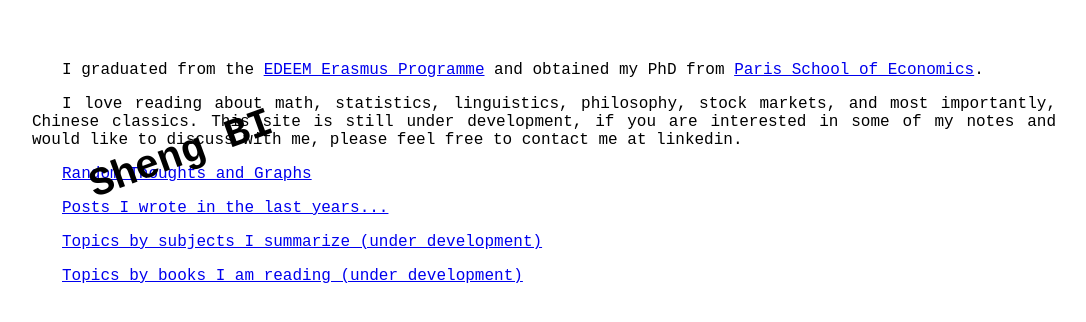
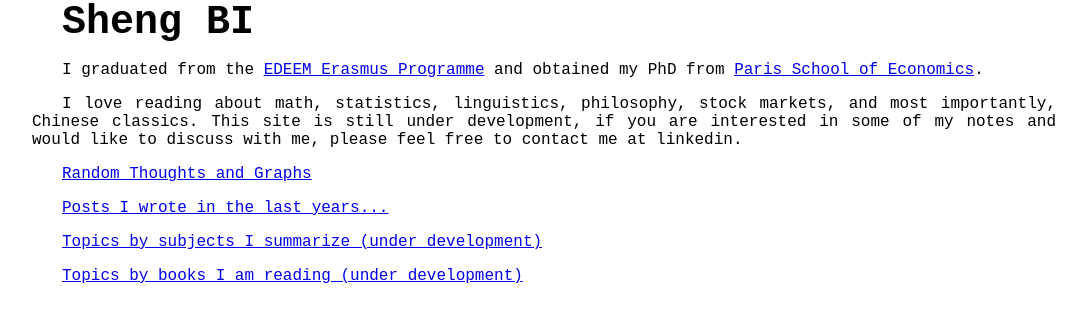
Before and after one commit to brbisheng/brbisheng.github.io, a Jekyll site: the page built from index.html, in a window 1280 px wide. Shown: the top 322 px of the page, without its empty margins (96-1182 px from the left). Built offline with Jekyll 4.4.1, drawn with Linux system fonts in a browser that asks for light colours; nearby versions of some CDN libraries.

Commit message:
Update index.html

```diff
--- a/index.html
+++ b/index.html
@@ -10,7 +10,7 @@ title: Assigned to default.html
 <head>
 <style>
 #h1_properties{
-	transform: rotate(-20deg);
+	transform: rotate(0deg);
 	text-aligh:center;
 	width:80%;
 	margin:auto;
```
